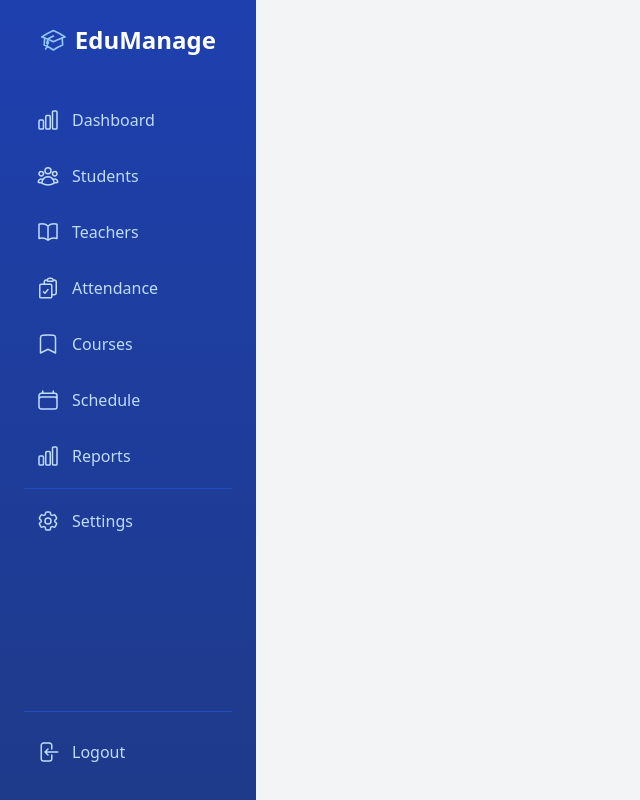
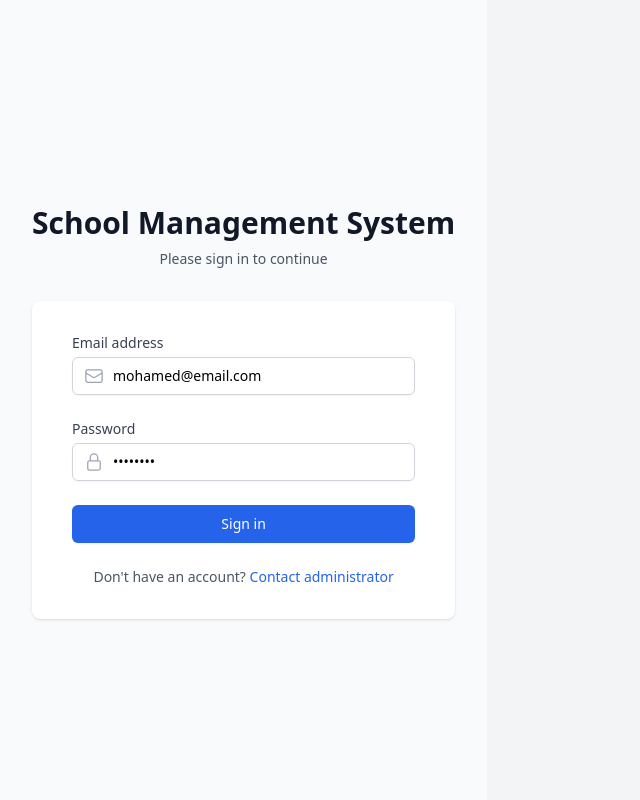
Before and after one commit to mosadikdev/school-management-system, a React (Create React App) app: page /login in a window 1280 px wide. Shown: the whole page, without its empty margins (0-640 px from the left). Built offline with nearby package versions, Linux system fonts and the light colour scheme.

Commit message:
feat: add login page with authentication system

```diff
--- a/package.json
+++ b/package.json
@@ -7,12 +7,13 @@
     "@testing-library/jest-dom": "^5.17.0",
     "@testing-library/react": "^13.4.0",
     "@testing-library/user-event": "^13.5.0",
+    "axios": "^1.8.4",
     "date-fns": "^4.1.0",
     "file-saver": "^2.0.5",
     "react": "^19.0.0",
     "react-beautiful-dnd": "^13.1.1",
     "react-dom": "^19.0.0",
-    "react-router-dom": "^7.4.0",
+    "react-router-dom": "^7.5.0",
     "react-scripts": "5.0.1",
     "recharts": "^2.15.1",
     "web-vitals": "^2.1.4"
--- a/src/App.js
+++ b/src/App.js
@@ -1,5 +1,5 @@
 import { useEffect, useState } from 'react'
-import { Route, Routes } from 'react-router-dom'
+import { Navigate, Route, Routes } from 'react-router-dom'
 import Sidebar from './components/Sidebar'
 import Settings from './components/Settings'
 import StudentTable from './components/StudentTable'
@@ -10,6 +10,7 @@ import Courses from './components/Courses'
 import Activities from './components/Activities'
 import Schedule from './components/Schedule'
 import Reports from './components/Reports'
+import Login from './components/Login'
 
 const initialCourses = [
   { id: 1, code: 'MATH101', name: 'Mathematics', instructor: 'Mr. Imad', schedule: 'Mon/Wed 9:00 AM' },
@@ -17,6 +18,7 @@ const initialCourses = [
 ]
 
 function App() {
+  const [isAuthenticated, setIsAuthenticated] = useState(false)
   const [students, setStudents] = useState(() => {
     const saved = localStorage.getItem('students')
     return saved ? JSON.parse(saved) : [
@@ -24,7 +26,7 @@ function App() {
         id: 1,
         name: 'mohamed',
         contact: 'mohamed@email.com',
-        level: 10,
+        level: 1,
         section: 1,
         status: 'present'
       }
@@ -40,12 +42,8 @@ function App() {
 
   const [courses, setCourses] = useState(() => {
     const saved = localStorage.getItem('courses')
-    return saved ? JSON.parse(saved) : [
-      { id: 1, code: 'MATH101', name: 'Mathematics', instructor: 'Mr. Imad', schedule: 'Mon/Wed 9:00 AM' },
-      { id: 2, code: 'SCI201', name: 'Science', instructor: 'Ms. Fatima', schedule: 'Tue/Thu 11:00 AM' }
-    ]
+    return saved ? JSON.parse(saved) : initialCourses
   })
-
 
   const [attendance, setAttendance] = useState(() => {
     const saved = localStorage.getItem('attendance')
@@ -64,6 +62,38 @@ function App() {
     ]
   })
 
+  const [schedules, setSchedules] = useState(() => {
+    const saved = localStorage.getItem('schedules')
+    return saved ? JSON.parse(saved) : []
+  })
+
+  useEffect(() => {
+    const storedAuth = localStorage.getItem('isAuthenticated')
+    if (storedAuth) setIsAuthenticated(true)
+  }, [])
+
+  const handleLogin = () => {
+    setIsAuthenticated(true)
+    localStorage.setItem('isAuthenticated', 'true')
+  }
+
+  // Persist state to localStorage
+  useEffect(() => {
+    const states = {
+      students,
+      teachers,
+      courses,
+      attendance,
+      activities,
+      schedules
+    }
+
+    Object.entries(states).forEach(([key, value]) => {
+      localStorage.setItem(key, JSON.stringify(value))
+    })
+  }, [students, teachers, courses, attendance, activities, schedules])
+
+  // Activity logger
   const addActivity = (type, text) => {
     setActivities(prev => [
       ...prev,
@@ -76,38 +106,28 @@ function App() {
     ])
   }
 
-  const [schedules, setSchedules] = useState(() => {
-    const savedSchedules = localStorage.getItem('schedules');
-    return savedSchedules ? JSON.parse(savedSchedules) : [];
-  });
-
-
+  // Student handlers
   const handleAddStudent = (student) => {
-    const newStudent = {
-      ...student,
-      id: Date.now()
-    };
-    setStudents(prev => [...prev, newStudent]);
-    addActivity('student', `New student added: ${student.name}`);
+    const newStudent = { ...student, id: Date.now() }
+    setStudents(prev => [...prev, newStudent])
+    addActivity('student', `New student added: ${student.name}`)
   }
-
 
   const handleUpdateStudent = (updatedStudent) => {
     setStudents(prev =>
       prev.map(student =>
         student.id === updatedStudent.id ? updatedStudent : student
       )
-    );
-    addActivity('student', `Student updated: ${updatedStudent.name}`);
+    )
+    addActivity('student', `Student updated: ${updatedStudent.name}`)
   }
 
   const handleDeleteStudent = (studentId) => {
-    setStudents(prev =>
-      prev.filter(student => student.id !== studentId)
-    );
-    addActivity('student', `Student deleted`);
+    setStudents(prev => prev.filter(student => student.id !== studentId))
+    addActivity('student', `Student deleted`)
   }
 
+  // Teacher handlers
   const handleAddTeacher = (teacher) => {
     const newTeacher = { ...teacher, id: Date.now() }
     setTeachers(prev => [...prev, newTeacher])
@@ -128,7 +148,7 @@ function App() {
     addActivity('teacher', `Teacher deleted`)
   }
 
-
+  // Course handlers
   const handleAddCourse = (course) => {
     const newCourse = { ...course, id: Date.now() }
     setCourses(prev => [...prev, newCourse])
@@ -149,44 +169,22 @@ function App() {
     addActivity('course', `Course deleted`)
   }
 
-
-  const handleAttendanceChange = (updatedAttendance) => {
-    setAttendance(updatedAttendance)
-  }
-
-  useEffect(() => {
-    const savedTheme = localStorage.getItem('theme') || 'light'
-    document.documentElement.classList.toggle('dark', savedTheme === 'dark')
-  }, [])
-
-  useEffect(() => {
-    localStorage.setItem('students', JSON.stringify(students))
-  }, [students])
-
-  useEffect(() => {
-    localStorage.setItem('teachers', JSON.stringify(teachers))
-  }, [teachers])
-
-  useEffect(() => {
-    localStorage.setItem('courses', JSON.stringify(courses))
-  }, [courses])
-
-  useEffect(() => {
-    localStorage.setItem('attendance', JSON.stringify(attendance))
-  }, [attendance])
-
-  useEffect(() => {
-    localStorage.setItem('activities', JSON.stringify(activities))
-  }, [activities])
-
-  useEffect(() => {
-    localStorage.setItem('schedules', JSON.stringify(schedules));
-  }, [schedules]);
-
-
-
   return (
     <div className="flex min-h-screen bg-gray-100">
+      <Routes>
+        <Route
+          path="/login"
+          element={!isAuthenticated ? (
+            <Login onLogin={handleLogin} />
+          ) : (
+            <Navigate to="/" />
+          )}
+        />
+
+        <Route
+          path="/*"
+          element={isAuthenticated ? (
+            <>
               <Sidebar />
               <main className="flex-1 p-8">
                 <Routes>
@@ -229,7 +227,7 @@ function App() {
                     element={
                       <Attendance
                         attendance={attendance}
-      setAttendance={handleAttendanceChange}
+                        setAttendance={setAttendance}
                         students={students}
                       />
                     }
@@ -246,10 +244,7 @@ function App() {
                     }
                   />
                   <Route path="/settings" element={<Settings />} />
-          <Route
-  path="/activities"
-  element={<Activities activities={activities} />}
-/>
+                  <Route path="/activities" element={<Activities activities={activities} />} />
                   <Route
                     path="/schedule"
                     element={
@@ -273,6 +268,12 @@ function App() {
                   />
                 </Routes>
               </main>
+            </>
+          ) : (
+            <Navigate to="/login" />
+          )}
+        />
+      </Routes>
     </div>
   )
 }
--- /dev/null
+++ b/src/components/Login.jsx
@@ -0,0 +1,109 @@
+import { useState } from 'react'
+import { Link, useNavigate } from 'react-router-dom'
+import { LockClosedIcon, EnvelopeIcon } from '@heroicons/react/24/outline'
+
+export default function Login({ onLogin }) {
+  const [credentials, setCredentials] = useState({
+    email: 'mohamed@email.com',
+    password: '11223344'
+  })
+  const [error, setError] = useState('')
+  const navigate = useNavigate()
+
+  const handleSubmit = async (e) => {
+    e.preventDefault()
+    setError('')
+
+    if (credentials.email && credentials.password) {
+      onLogin()
+      navigate('/')
+    } else {
+      setError('Please fill in all fields')
+    }
+  }
+
+  return (
+    <div className="min-h-screen bg-gray-50 flex flex-col justify-center py-12 sm:px-6 lg:px-8">
+      <div className="sm:mx-auto sm:w-full sm:max-w-md">
+        <h2 className="mt-6 text-center text-3xl font-bold text-gray-900">
+          School Management System
+        </h2>
+        <p className="mt-2 text-center text-sm text-gray-600">
+          Please sign in to continue
+        </p>
+      </div>
+
+      <div className="mt-8 sm:mx-auto sm:w-full sm:max-w-md">
+        <div className="bg-white py-8 px-4 shadow sm:rounded-lg sm:px-10">
+          <form className="space-y-6" onSubmit={handleSubmit}>
+            <div>
+              <label htmlFor="email" className="block text-sm font-medium text-gray-700">
+                Email address
+              </label>
+              <div className="mt-1 relative rounded-md shadow-sm">
+                <div className="absolute inset-y-0 left-0 pl-3 flex items-center pointer-events-none">
+                  <EnvelopeIcon className="h-5 w-5 text-gray-400" />
+                </div>
+                <input
+                  id="email"
+                  name="email"
+                  type="email"
+                  autoComplete="email"
+                  required
+                  className="appearance-none block w-full pl-10 pr-3 py-2 border border-gray-300 rounded-md placeholder-gray-400 focus:outline-none focus:ring-blue-500 focus:border-blue-500 sm:text-sm"
+                  placeholder="user@school.com"
+                  value={credentials.email}
+                  onChange={(e) => setCredentials({ ...credentials, email: e.target.value })}
+                />
+              </div>
+            </div>
+
+            <div>
+              <label htmlFor="password" className="block text-sm font-medium text-gray-700">
+                Password
+              </label>
+              <div className="mt-1 relative rounded-md shadow-sm">
+                <div className="absolute inset-y-0 left-0 pl-3 flex items-center pointer-events-none">
+                  <LockClosedIcon className="h-5 w-5 text-gray-400" />
+                </div>
+                <input
+                  id="password"
+                  name="password"
+                  type="password"
+                  autoComplete="current-password"
+                  required
+                  className="appearance-none block w-full pl-10 pr-3 py-2 border border-gray-300 rounded-md placeholder-gray-400 focus:outline-none focus:ring-blue-500 focus:border-blue-500 sm:text-sm"
+                  placeholder="••••••••"
+                  value={credentials.password}
+                  onChange={(e) => setCredentials({ ...credentials, password: e.target.value })}
+                />
+              </div>
+            </div>
+
+            {error && (
+              <div className="text-red-600 text-sm text-center">
+                {error}
+              </div>
+            )}
+
+            <div>
+              <button
+                type="submit"
+                className="w-full flex justify-center py-2 px-4 border border-transparent rounded-md shadow-sm text-sm font-medium text-white bg-blue-600 hover:bg-blue-700 focus:outline-none focus:ring-2 focus:ring-offset-2 focus:ring-blue-500"
+              >
+                Sign in
+              </button>
+            </div>
+
+            <div className="text-center text-sm text-gray-600">
+              Don't have an account? {' '}
+              <Link to="/register" className="font-medium text-blue-600 hover:text-blue-500">
+                Contact administrator
+              </Link>
+            </div>
+          </form>
+        </div>
+      </div>
+    </div>
+  )
+}
--- /dev/null
+++ b/src/components/ProtectedRoute.jsx
@@ -0,0 +1,10 @@
+import { useAuth } from '../context/AuthContext'
+import { Navigate, Outlet } from 'react-router-dom'
+
+export default function ProtectedRoute() {
+  const { user, loading } = useAuth()
+
+  if (loading) return <div>Loading...</div>
+
+  return user ? <Outlet /> : <Navigate to="/login" />
+}
--- a/src/components/Sidebar.jsx
+++ b/src/components/Sidebar.jsx
@@ -1,4 +1,4 @@
-import { NavLink } from 'react-router-dom'
+import { NavLink, useNavigate } from 'react-router-dom'
 import {
   AcademicCapIcon,
   UserGroupIcon,
@@ -15,9 +15,10 @@ import { useState } from 'react'
 
 export default function Sidebar() {
   const [isOpen, setIsOpen] = useState(false)
+
+
   return (
     <>
-    {/* Mobile Menu Button */}
     <button
     onClick={() => setIsOpen(!isOpen)}
     className="md:hidden fixed top-4 right-4 z-50 p-2 bg-blue-600 text-white rounded-lg"
@@ -25,7 +26,6 @@ export default function Sidebar() {
     <Bars3Icon className="h-6 w-6" />
   </button>
 
-  {/* Sidebar */}
   <div className={`${isOpen ? 'translate-x-0' : '-translate-x-full'}
     md:translate-x-0 fixed md:relative w-64 bg-gradient-to-b from-blue-800 to-blue-900
     min-h-screen p-6 flex flex-col transition-transform duration-300 z-40`}>
@@ -152,10 +152,16 @@ export default function Sidebar() {
       </nav>
 
       <div className="pt-4 border-t border-blue-600/50">
-        <button className="w-full flex items-center gap-3 p-3 text-blue-200 hover:bg-blue-700/50 rounded-xl transition-all duration-200">
-          <ArrowLeftOnRectangleIcon className="h-6 w-6" />
-          <span className="font-medium">Logout</span>
-        </button>
+      <button
+  onClick={() => {
+    localStorage.removeItem('isAuthenticated')
+    window.location = '/login'
+  }}
+  className="w-full flex items-center gap-3 p-3 text-blue-200 hover:bg-blue-700/50 rounded-xl transition-all duration-200"
+>
+  <ArrowLeftOnRectangleIcon className="h-6 w-6" />
+  <span className="font-medium">Logout</span>
+</button>
       </div>
     </div>
     </>
```
Also changed, not shown: 1 other file (tests, documents, lock files or other folders). Lines whose indentation alone changed are shown as unchanged.
